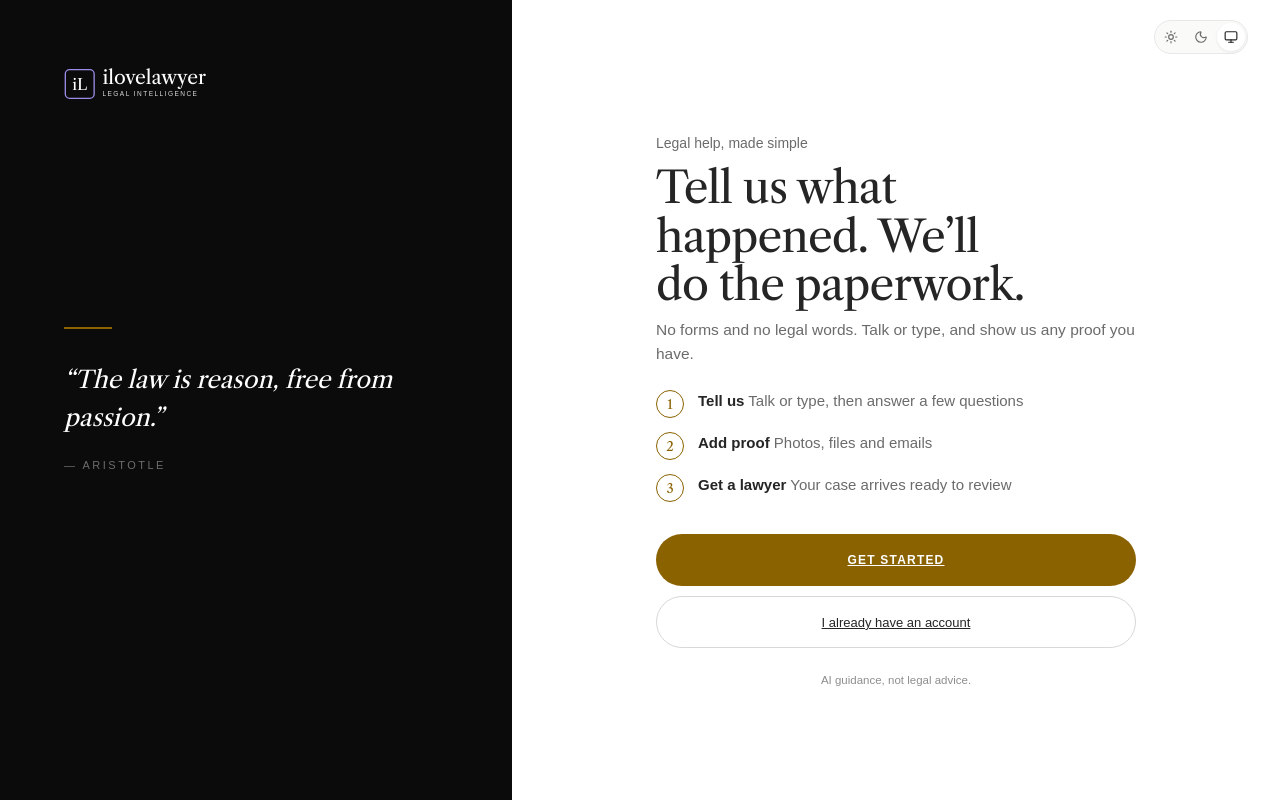
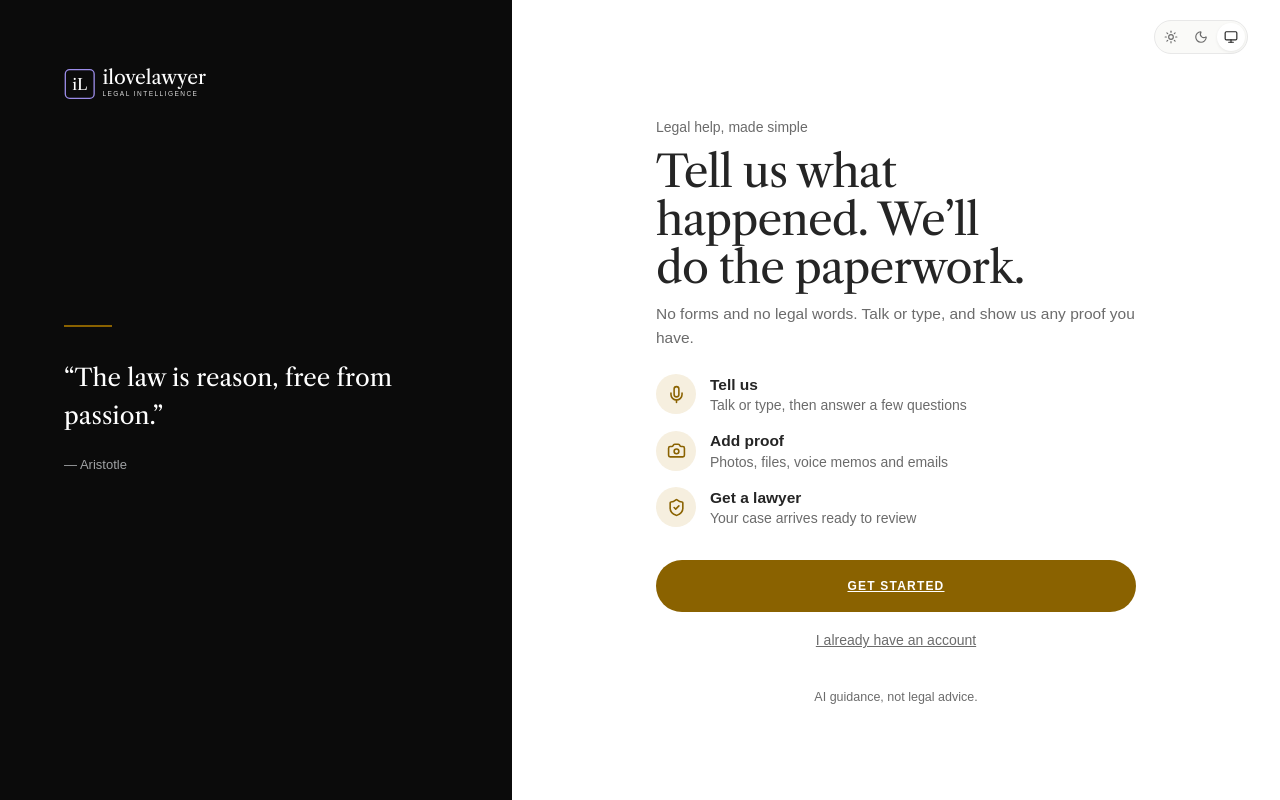
Before and after one commit to FORHU/ilovelawyer-client, a Next.js app: page /start in a window 1280 px wide. Built offline with nearby package versions, Linux system fonts and the light colour scheme; no server answers.

Commit message:
Restyle the welcome, sign-in and privacy steps

```diff
--- a/src/app/globals.css
+++ b/src/app/globals.css
@@ -29,6 +29,8 @@
 
   --color-gold: #8a6200;
   --color-gold-hover: #6d4d00;
+  /* The pale gold behind the onboarding's icons and the mic's halo. */
+  --color-gold-soft: #f6efdf;
 
   --color-success: #2e8b57;
   --color-success-bg: #f3f8f4;
@@ -93,6 +95,7 @@
 
   --color-gold: #d8a93e;
   --color-gold-hover: #e9bf5f;
+  --color-gold-soft: #2a2313;
 
   --color-success: #4cb07a;
   --color-success-bg: #12251a;
--- a/src/components/auth/auth-frame.tsx
+++ b/src/components/auth/auth-frame.tsx
@@ -33,7 +33,7 @@ export function AuthFrame({
         <div className="my-auto flex w-full max-w-md flex-col gap-8">
           <div className="flex flex-col gap-1 pt-20">
             <h1 className="font-display text-[40px] font-normal leading-12 text-ink">{heading}</h1>
-            {subheading && <p className="text-base leading-6 text-muted">{subheading}</p>}
+            {subheading && <p className="text-base leading-6 text-ink-2">{subheading}</p>}
           </div>
 
           {children}
--- a/src/components/auth/brand-panel.tsx
+++ b/src/components/auth/brand-panel.tsx
@@ -16,10 +16,6 @@ export function BrandPanel({ className }: { className?: string }) {
   return (
     <div aria-hidden="true" className={cn("relative hidden w-[40%] shrink-0 flex-col lg:flex", className)}>
       <div className="absolute inset-0 bg-navy-950" />
-      <div
-        className="absolute inset-0 opacity-70"
-        style={{ background: "radial-gradient(ellipse at 40% 50%, var(--color-navy-800) 0%, var(--color-navy-950) 65%)" }}
-      />
 
       <div className="absolute left-16 top-16 z-10">
         <BrandLogo size={40} ink="#ffffff" />
@@ -27,10 +23,11 @@ export function BrandPanel({ className }: { className?: string }) {
 
       <div className="absolute inset-0 z-10 flex flex-col items-start justify-center pl-16 pr-12">
         <div className="mb-8 h-0.5 w-12 bg-gold" />
-        <blockquote className="mb-5 max-w-100 font-display text-[24px] italic leading-9.5 text-white">
+        {/* Upright: only Caslon's roman is loaded (app/layout.tsx), so italic would be a faux slant. */}
+        <blockquote className="mb-5 max-w-100 font-display text-[24px] leading-9.5 text-white">
           &ldquo;{t("The law is reason, free from passion.")}&rdquo;
         </blockquote>
-        <p className="text-[11px] uppercase tracking-[2.5px] text-[rgba(224,227,229,0.45)]">— {t("Aristotle")}</p>
+        <p className="text-[13px] text-[rgba(224,227,229,0.7)]">— {t("Aristotle")}</p>
       </div>
     </div>
   );
--- a/src/components/onboarding/privacy-step.tsx
+++ b/src/components/onboarding/privacy-step.tsx
@@ -3,7 +3,7 @@
 import { useEffect, useState } from "react";
 import Link from "next/link";
 import { useRouter } from "next/navigation";
-import { ChevronDown, Loader2, WifiOff } from "lucide-react";
+import { Check, ChevronDown, Loader2, WifiOff } from "lucide-react";
 import { Button } from "@/components/ui/button";
 import { ErrorBox } from "@/components/ui/banner";
 import { SensitiveInfoPoints } from "@/components/consent/sensitive-info-modal";
@@ -17,7 +17,7 @@ import { useOnline } from "@/lib/use-online";
 import { msg } from "@/lib/i18n/msg";
 import type { TenantCode } from "@/lib/tenant/client-tenant";
 import { cn } from "@/lib/cn";
-import { FIRST_CASE_PATH, ONBOARDING_STORY_PATH } from "@/lib/auth/after-sign-in";
+import { FIRST_CASE_PATH } from "@/lib/auth/after-sign-in";
 import { OnboardingFrame, OnboardingHeading } from "./onboarding-frame";
 
 /** A short reading of what's agreed to. Display only: the answer is recorded against the full text
@@ -60,7 +60,7 @@ export function PrivacyStep() {
     if (status === "signedOut") router.replace("/login");
   }, [status, router]);
   useEffect(() => {
-    if (answer === "granted" && !set.isPending && !set.isSuccess) router.replace(ONBOARDING_STORY_PATH);
+    if (answer === "granted" && !set.isPending && !set.isSuccess) router.replace(FIRST_CASE_PATH);
   }, [answer, set.isPending, set.isSuccess, router]);
 
   // The earlier answer couldn't be read (after the query's own retries): say so, rather than wait.
@@ -87,7 +87,7 @@ export function PrivacyStep() {
   }
 
   const agree = () => {
-    set.mutate({ granted: true, source: "first_login" }, { onSuccess: () => router.replace(ONBOARDING_STORY_PATH) });
+    set.mutate({ granted: true, source: "first_login" }, { onSuccess: () => router.replace(FIRST_CASE_PATH) });
   };
 
   return (
@@ -96,10 +96,10 @@ export function PrivacyStep() {
         {t("What you tell us about your problem may be sensitive. Here’s how we handle it.")}
       </OnboardingHeading>
 
-      <ul className="flex flex-col gap-2.5">
+      <ul className="flex flex-col gap-3">
         {IN_SHORT.map((line) => (
-          <li key={line} className="grid grid-cols-[18px_minmax(0,1fr)] gap-2.5 text-[15px] leading-normal">
-            <span aria-hidden="true" className="mt-2.25 size-1.5 rounded-full bg-gold" />
+          <li key={line} className="grid grid-cols-[20px_minmax(0,1fr)] gap-2.5 text-[15px] leading-normal">
+            <Check size={18} strokeWidth={2.4} aria-hidden="true" className="mt-0.75 text-success" />
             <span>{t(line)}</span>
           </li>
         ))}
@@ -124,10 +124,10 @@ export function PrivacyStep() {
             </Link>
           </div>
         )}
-        <p className="text-[13px] text-muted">{t(PROTECTED_UNDER[site.code])}</p>
+        <p className="text-[13.5px] text-ink-2">{t(PROTECTED_UNDER[site.code])}</p>
       </div>
 
-      <label htmlFor="privacy-agree" className="flex cursor-pointer items-start gap-3 rounded-2xl border border-line-input bg-surface px-4 py-3.5">
+      <label htmlFor="privacy-agree" className="flex cursor-pointer items-start gap-3 rounded-2xl border border-line bg-subtle px-4 py-3.5 transition-colors hover:border-line-hover has-checked:border-gold">
         <input
           id="privacy-agree"
           type="checkbox"
--- a/src/components/onboarding/welcome.tsx
+++ b/src/components/onboarding/welcome.tsx
@@ -2,6 +2,7 @@
 
 import { useEffect } from "react";
 import Link from "next/link";
+import { Camera, Mic, ShieldCheck } from "lucide-react";
 import { useRouter } from "next/navigation";
 import { buttonClass } from "@/components/ui/button";
 import { useT } from "@/components/site/language-provider";
@@ -14,9 +15,9 @@ import { OnboardingFrame, OnboardingHeading } from "./onboarding-frame";
 export const ONBOARDING_SIGNUP_PATH = "/login?tab=signup&flow=start";
 
 const STEPS = [
-  { title: msg("Tell us"), body: msg("Talk or type, then answer a few questions") },
-  { title: msg("Add proof"), body: msg("Photos, files and emails") },
-  { title: msg("Get a lawyer"), body: msg("Your case arrives ready to review") },
+  { icon: Mic, title: msg("Tell us"), body: msg("Talk or type, then answer a few questions") },
+  { icon: Camera, title: msg("Add proof"), body: msg("Photos, files, voice memos and emails") },
+  { icon: ShieldCheck, title: msg("Get a lawyer"), body: msg("Your case arrives ready to review") },
 ] as const;
 
 /** The new-client flow's first screen (/start): what happens, then an account. Someone already
@@ -36,28 +37,29 @@ export function Welcome() {
         {t("No forms and no legal words. Talk or type, and show us any proof you have.")}
       </OnboardingHeading>
 
-      <ol className="flex flex-col gap-3.5" aria-label={t("How it works")}>
-        {STEPS.map((step, i) => (
-          <li key={step.title} className="grid grid-cols-[30px_minmax(0,1fr)] items-start gap-3">
-            <span aria-hidden="true" className="flex size-7 items-center justify-center rounded-full border border-gold font-display text-[13px] text-gold">
-              {i + 1}
+      <ol className="flex flex-col gap-4" aria-label={t("How it works")}>
+        {STEPS.map(({ icon: Icon, title, body }) => (
+          <li key={title} className="grid grid-cols-[40px_minmax(0,1fr)] items-center gap-3.5">
+            <span aria-hidden="true" className="flex size-10 items-center justify-center rounded-full bg-gold-soft text-gold">
+              <Icon size={19} />
             </span>
-            <span className="text-[15px] leading-[1.45]">
-              <span className="font-semibold">{t(step.title)}</span> <span className="text-ink-2">{t(step.body)}</span>
+            <span className="flex flex-col">
+              <span className="text-[15.5px] font-semibold leading-snug">{t(title)}</span>
+              <span className="text-[14px] leading-snug text-ink-2">{t(body)}</span>
             </span>
           </li>
         ))}
       </ol>
 
-      <div className="flex flex-col gap-2.5 pt-2">
+      <div className="flex flex-col gap-1 pt-2">
         <Link href={ONBOARDING_SIGNUP_PATH} className={buttonClass("primary", "xl", "w-full")}>
           {t("Get started")}
         </Link>
-        <Link href="/login" className={buttonClass("soft", "xl", "w-full")}>
+        <Link href="/login" className={buttonClass("quiet", "lg", "w-full !text-[14px]")}>
           {t("I already have an account")}
         </Link>
       </div>
-      <p className="text-center text-[11.5px] text-muted">{t("AI guidance, not legal advice.")}</p>
+      <p className="text-center text-[12.5px] text-ink-2">{t("AI guidance, not legal advice.")}</p>
     </OnboardingFrame>
   );
 }
--- a/src/locales/ko/onboarding.json
+++ b/src/locales/ko/onboarding.json
@@ -2,7 +2,7 @@
   "Tell us": "말씀하기",
   "Talk or type, then answer a few questions": "말하거나 쓰고, 몇 가지 질문에 답해 주세요",
   "Add proof": "증거 더하기",
-  "Photos, files and emails": "사진, 파일, 이메일",
+  "Photos, files, voice memos and emails": "사진, 파일, 음성 메모, 이메일",
   "Your case arrives ready to review": "사건이 검토할 준비가 된 상태로 전달됩니다",
   "Legal help, made simple": "쉬워진 법률 도움",
   "Tell us what happened. We’ll do the paperwork.": "있었던 일을 말씀해 주세요. 서류 작업은 저희가 할게요.",
@@ -27,6 +27,8 @@
   "Save your case to your own account": "내 계정에 사건을 저장하세요",
   "One tap. You can come back and add more any time.": "한 번만 누르면 됩니다. 언제든 돌아와 내용을 더할 수 있어요.",
   "We never post or message anyone for you.": "이용자 대신 게시하거나 누구에게도 메시지를 보내지 않습니다.",
+  "Continue with email": "이메일로 계속하기",
+  "Other ways to sign up": "다른 방법으로 가입하기",
   "We couldn’t load this step. Check your connection and try again.": "이 단계를 불러오지 못했어요. 인터넷 연결을 확인하고 다시 시도해 주세요.",
   "You’re offline. You can continue when you’re back online.": "오프라인 상태예요. 다시 연결되면 계속하실 수 있어요."
 }
```
Also changed, not shown: src/components/auth/unified-auth.tsx (+35 -9 lines).
